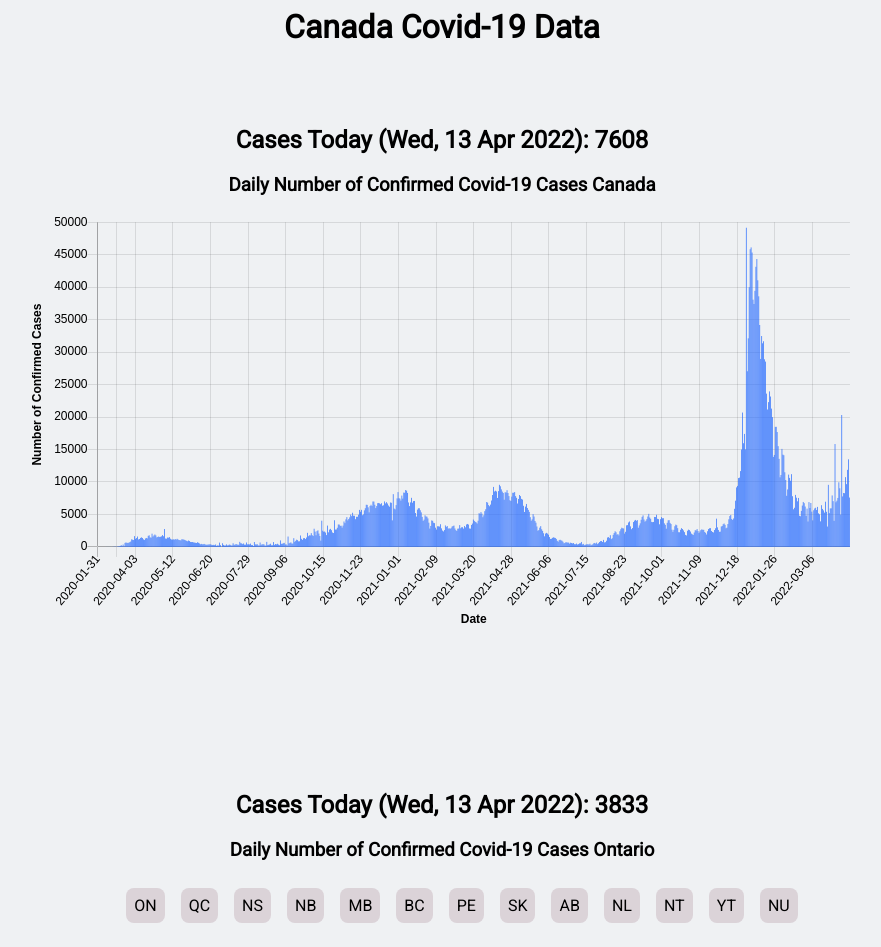
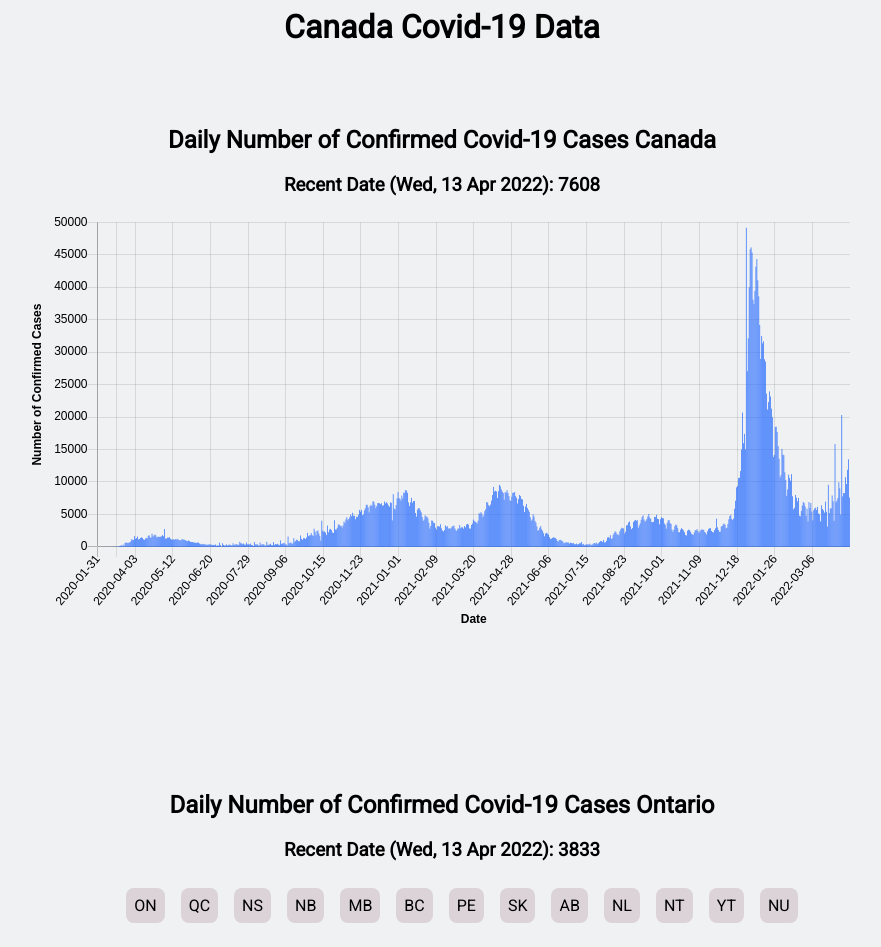
Before and after one commit to kim2552/onlydata, a React (Create React App) app: page / in a window 1280 px wide. Shown: the part 560-1507 px from the top of the page, without its empty margins (198-1079 px from the left). Built offline with nearby package versions, Linux system fonts and the light colour scheme; no server answers.

Commit message:
changed header order

```diff
--- a/src/components/content/CanadaCovid19Data.js
+++ b/src/components/content/CanadaCovid19Data.js
@@ -97,27 +97,27 @@ export class CanadaCovid19Data extends Component {
             </div>
             <div className="chart-wrapper">
                 <div className="heading-wrapper">
-                    <h2>
-                        Cases Today{" ("+this.state.current_date+")"}
+                    <h2>Daily Number of Confirmed Covid-19 Cases Canada</h2>
+                </div>
+                <div className="heading-wrapper">
+                    <h3>
+                        Recent Date{" ("+this.state.current_date+")"}
                         {": "}
                         {this.state.cases_today_canada}
-                    </h2>
-                </div>
-                <div className="heading-wrapper">
-                    <h3>Daily Number of Confirmed Covid-19 Cases Canada</h3>
+                    </h3>
                 </div>
                 <canvas id="canada_total_per_day_data" ref={this.chartRef}></canvas>
             </div>
             <div className="chart-wrapper">
             <div className="heading-wrapper">
-                <h2>
-                    Cases Today{" ("+this.state.current_date+")"}
+                <h2>Daily Number of Confirmed Covid-19 Cases {this.state.pt_selected}</h2>
+            </div>
+            <div className="heading-wrapper">
+                <h3>
+                    Recent Date{" ("+this.state.current_date+")"}
                     {": "}
                     {this.state.cases_today_pt}
-                </h2>
-            </div>
-            <div className="heading-wrapper">
-                <h3>Daily Number of Confirmed Covid-19 Cases {this.state.pt_selected}</h3>
+                </h3>
             </div>
             <div className="carousel">
                 <ul>
```
